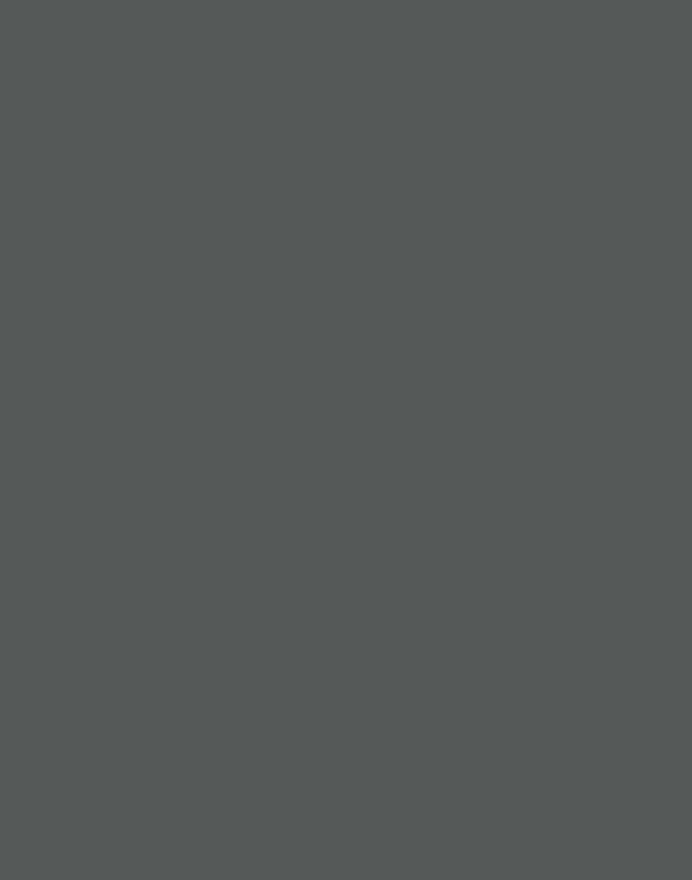
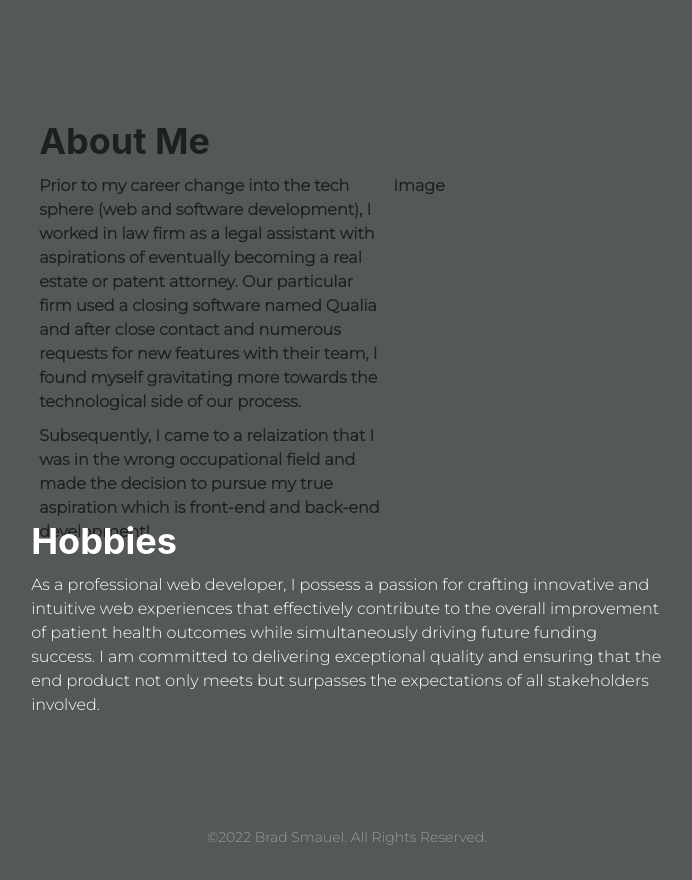
Before and after one commit to Brad-Sam25/Brad-Sam25-portfolio, a React (Vite) app in the folder Brad-Sam-portfolio/: page / in a window 1280 px wide. Shown: the part 540-1420 px from the top of the page, without its empty margins (293-985 px from the left). Before the commit the page ends 800 px from the top, so only its background shows below. Built offline with nearby package versions, Linux system fonts and the light colour scheme.

Commit message:
Add content to Home Page

```diff
--- a/Brad-Sam-portfolio/src/pages/Home/Home.jsx
+++ b/Brad-Sam-portfolio/src/pages/Home/Home.jsx
@@ -1,27 +1,69 @@
 import React from 'react';
-import {Container, Grid, GridItem, Heading, Text} from '@chakra-ui/react';
+import { Container, Grid, GridItem, Heading, Text, Box } from '@chakra-ui/react';
 
 const Home = () => {
 	return (
-    <Container as='section' maxW='4xl'>
-      <Text pb='10px'>Hi, my name is </Text>
-      <Heading as='h1' pb='10px' size='4xl'>Brad Samuel.</Heading>
-      <Text pb='10px'>I love making things on the web</Text>
-      <Text pb='10px'>As a professional web developer, I possess a passion for crafting innovative and intuitive web experiences that effectively contribute to the overall improvement of patient health outcomes while simultaneously driving future funding success. I am committed to delivering exceptional quality and ensuring that the end product not only meets but surpasses the expectations of all stakeholders involved.</Text>
+		<Container as="section" maxW="4xl">
+			<Container as='div' p="100px 0px">
+				<Text pb="10px" >Hi, my name is </Text>
+				<Heading as="h1" pb="10px" size="4xl">
+					Brad Samuel.
+				</Heading>
+				<Text pb="10px">I love making things on the web</Text>
+				<Text pb="10px">
+					As a professional web developer, I possess a passion for crafting
+					innovative and intuitive web experiences that effectively contribute to
+					the overall improvement of patient health outcomes while simultaneously
+					driving future funding success. I am committed to delivering exceptional
+					quality and ensuring that the end product not only meets but surpasses
+					the expectations of all stakeholders involved.
+				</Text>
+			</Container>
 
+			<Container as='div' p="100px 0px">
 				<Grid
-        templateRows='repeat(2, 1fr)'
-        templateColumns='repeat(2, 1fr)'
-        gap={4}
+					templateAreas={`"title title"
+					"content image"`}
+					gridTemplateRows={'50px 1fr 30px'}
+					gridTemplateColumns={'350px 1fr'}
+					h="200px"
+					gap="1"
+					color="blackAlpha.700"
+					fontWeight="bold"
 				>
-        <GridItem w='100%' h='10' bg='blue.500'>
+					<GridItem pl="2" area={'title'}>
+						<Heading as="h2" pb="10px" size="xl">
+							About Me
+						</Heading>
 					</GridItem>
-        <GridItem w='100%' h='10' bg='blue.500' />
-        <GridItem w='100%' h='10' bg='blue.500' />
-        <GridItem w='100%' h='10' bg='blue.500' />
+					<GridItem pl="2" area={'content'}>
+						<Text pb="10px">
+							Prior to my career change into the tech sphere &#40;web and software development&#41;, I worked in law firm as a legal assistant with aspirations of eventually becoming a real estate or patent attorney. Our particular firm used a closing software named Qualia and after close contact and numerous requests for new features with their team, I found myself gravitating more towards the technological side of our process.
+						</Text>
+						<Text>
+							Subsequently, I came to a relaization that I was in the wrong occupational field and made the decision to pursue my true aspiration which is front-end and back-end development!
+						</Text>
+					</GridItem>
+					<GridItem pl="2" area={'image'}>
+						Image
+					</GridItem>
 				</Grid>
 			</Container>
-  )
-}
+			<Container as='div' p="100px 0px">
+				<Heading as="h2" pb="10px" size="xl">
+					Hobbies
+				</Heading>
+				<Text pb="10px">
+					As a professional web developer, I possess a passion for crafting
+					innovative and intuitive web experiences that effectively contribute to
+					the overall improvement of patient health outcomes while simultaneously
+					driving future funding success. I am committed to delivering exceptional
+					quality and ensuring that the end product not only meets but surpasses
+					the expectations of all stakeholders involved.
+				</Text>
+			</Container>
+		</Container>
+	);
+};
 
-export default Home
+export default Home;
```
Lines whose indentation alone changed are shown as unchanged.
